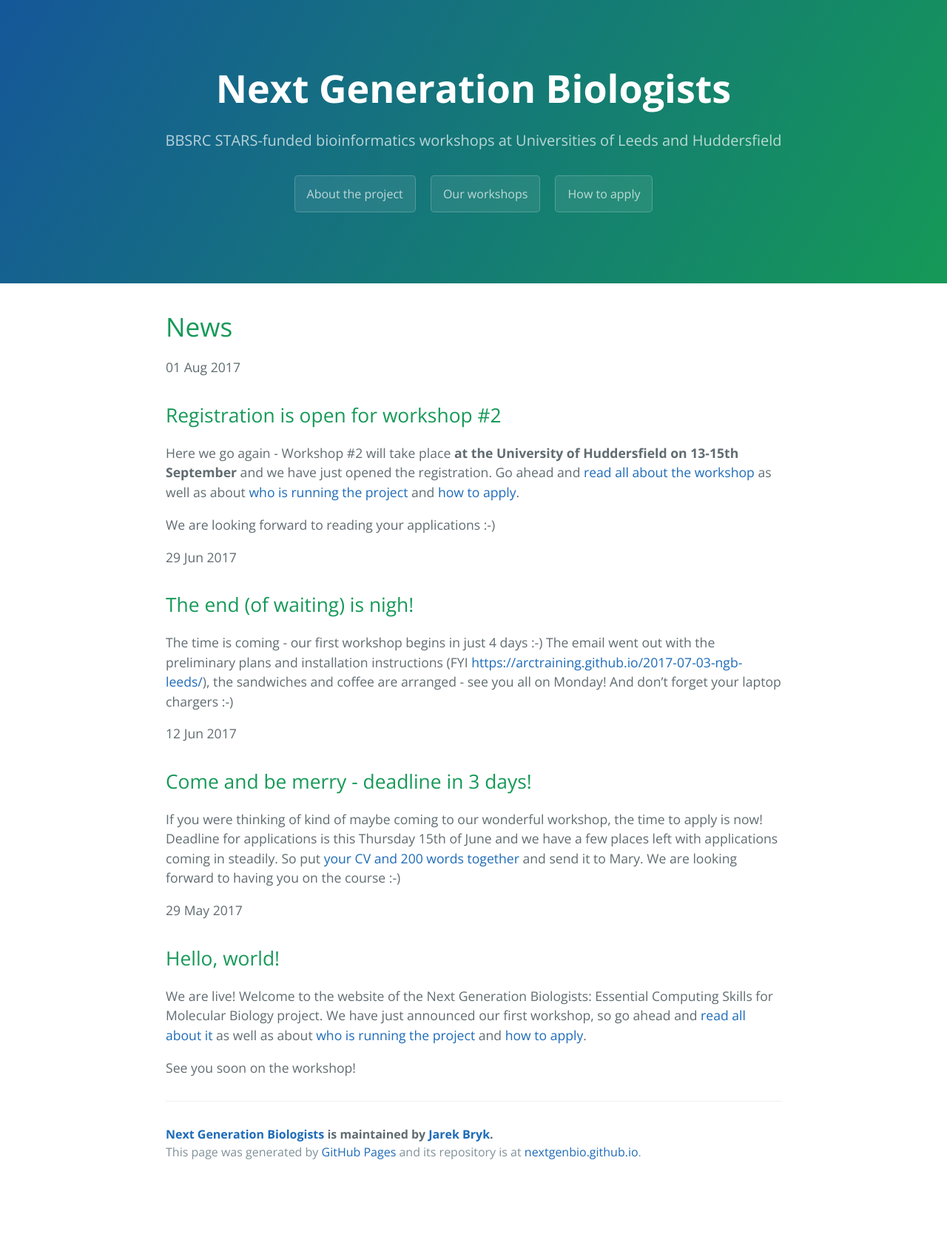
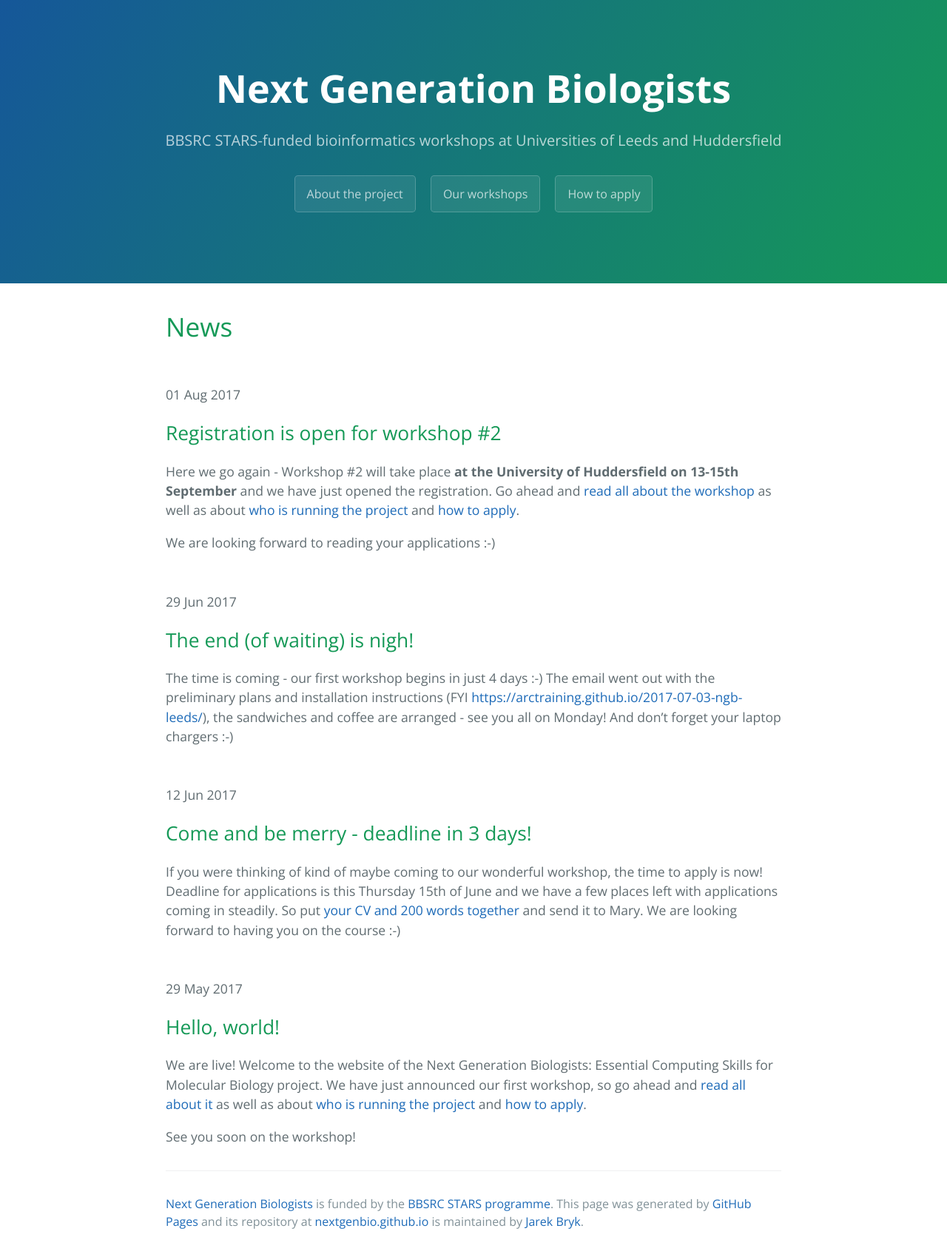
Before and after one commit to nextgenbio/nextgenbio, a Jekyll site: the page built from index.html, in a window 1280 px wide. Shown: the whole page at 74% size. Built offline with Jekyll 4.4.1, drawn with Linux system fonts in a browser that asks for light colours; the list of posts is cut into pages by our own code; before the commit the page ends 1601 px from its top, so only the background shows below that.

Commit message:
Adjust margins in layout

```diff
--- a/_includes/page-footer.html
+++ b/_includes/page-footer.html
@@ -1,4 +1,3 @@
 <footer class="site-footer">
-  <span class="site-footer-owner"><a href="{{ site.url }}">{{ site.title }}</a> is maintained by <a href="{{ site.author.url }}">{{ site.author.name }}</a>.</span>
-  <span class="site-footer-credits">This page was generated by <a href="https://pages.github.com">GitHub Pages</a> and its repository is at <a href="https://github.com/nextgenbio/nextgenbio.github.io">nextgenbio.github.io</a>.</span>
+  <span class="site-footer-credits"><a href="{{ site.url }}">{{ site.title }}</a> is funded by the <a href="http://www.bbsrc.ac.uk/funding/filter/stars/">BBSRC STARS programme</a>. This page was generated by <a href="https://pages.github.com">GitHub Pages</a> and its repository at <a href="https://github.com/nextgenbio/nextgenbio.github.io">nextgenbio.github.io</a> is maintained by <a href="{{ site.author.url }}">{{ site.author.name }}</a>.</span>
 </footer>
--- a/css/cayman.css
+++ b/css/cayman.css
@@ -172,6 +172,8 @@ a:hover { text-decoration: underline; }
 .main-content pre code, .main-content pre tt { display: inline; max-width: initial; padding: 0; margin: 0; overflow: initial; line-height: inherit; word-wrap: normal; background-color: transparent; border: 0; }
 .main-content pre code:before, .main-content pre code:after, .main-content pre tt:before, .main-content pre tt:after { content: normal; }
 .main-content ul, .main-content ol { margin-top: 0; }
+.main-content h2 { margin-top: 0.75em; }
+.main-content span { display:block; margin-top: 3em; }
 .main-content blockquote { padding: 0 1rem; margin-left: 0; color: #819198; border-left: 0.3rem solid #dce6f0; }
 .main-content blockquote > :first-child { margin-top: 0; }
 .main-content blockquote > :last-child { margin-bottom: 0; }
```
